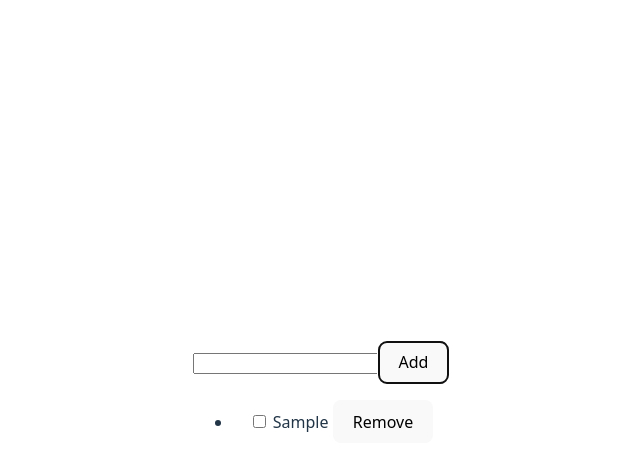
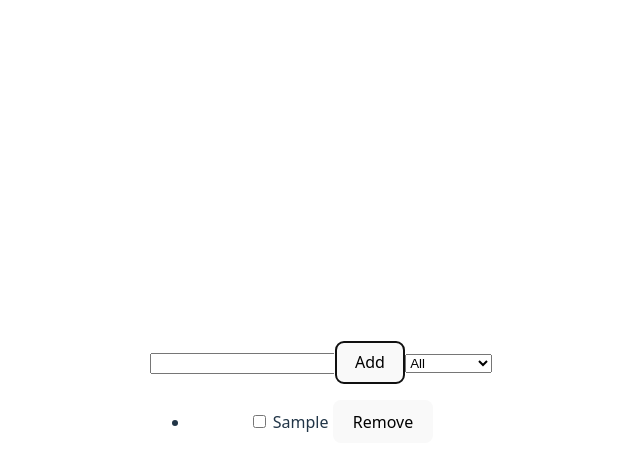
Before and after one commit to Romeomudloffar12/32-pbk-uts-233510926, a Vue app: page / in a window 1280 px wide. Both pictures are taken after typing "Sample" into the empty fields and a click on the button "Add". Shown: the top 470 px of the page, without its empty margins (319-959 px from the left). Built offline with nearby package versions, Linux system fonts and the light colour scheme.

Commit message:
filter task

```diff
--- a/src/App.vue
+++ b/src/App.vue
@@ -1,8 +1,9 @@
 <script setup>
-import { ref } from 'vue'
+import { ref, computed } from 'vue'
 
 const listTask = ref([])
 const newTask = ref('')
+const filter = ref('all')
 
 const addTask = () => {
   if (newTask.value === '') {
@@ -21,14 +22,29 @@
   listTask.value = listTask.value.filter(task => task.id !== id)
 }
 
+const filteredList = computed(() => {
+  if (filter.value === 'all') {
+    return listTask.value
+  } else if (filter.value === 'completed') {
+    return listTask.value.filter(task => task.completed)
+  } else {
+    return listTask.value.filter(task => !task.completed)
+  }
+})
+
 </script>
 
 <template>
   <div>
     <input type="text" v-model="newTask" @keyup.enter="addTask">
     <button @click="addTask">Add</button>
+    <select v-model="filter">
+      <option value="all">All</option>
+      <option value="completed">Completed</option>
+      <option value="active">Active</option>
+    </select>
     <ul>
-      <li v-for="task in listTask" :key="task.id">
+      <li v-for="task in filteredList" :key="task.id">
         <input type="checkbox" v-model="task.completed">
         {{ task.title }}
         <button @click="removeTask(task.id)">Remove</button>
```
